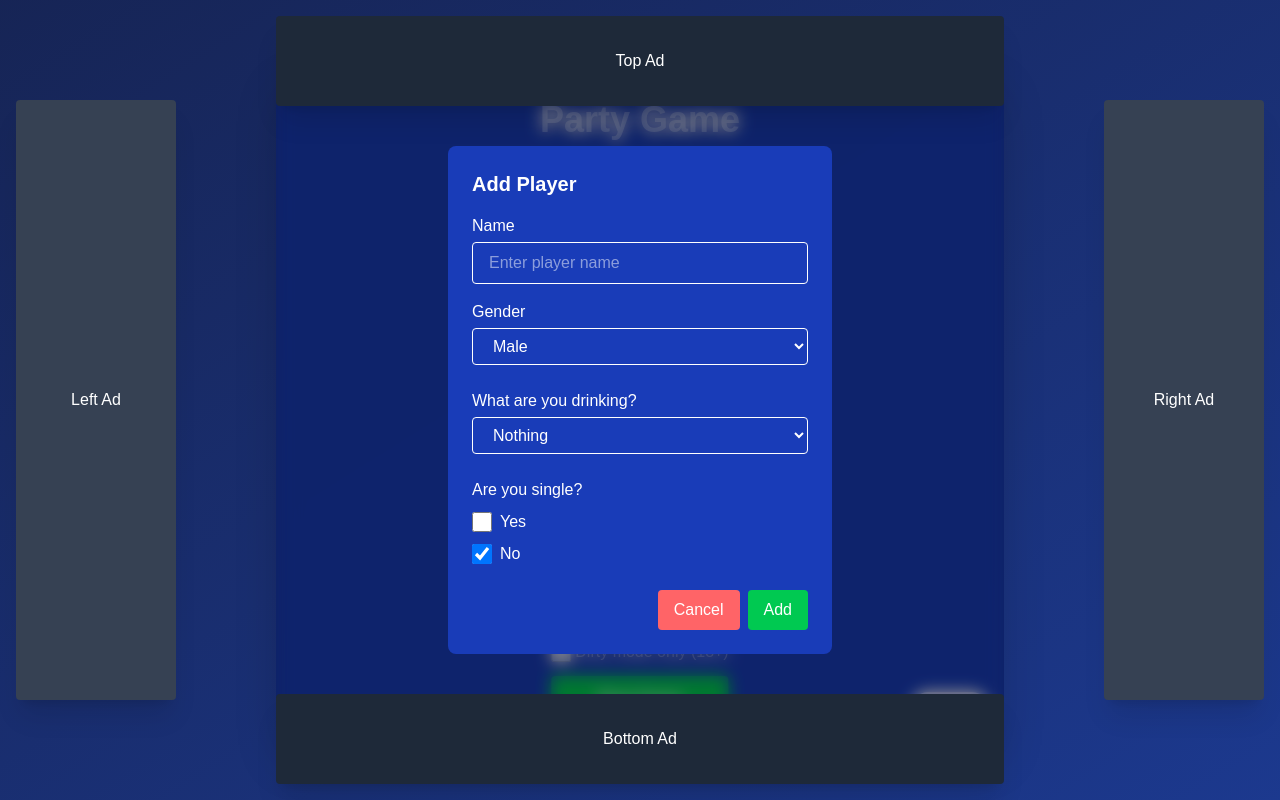
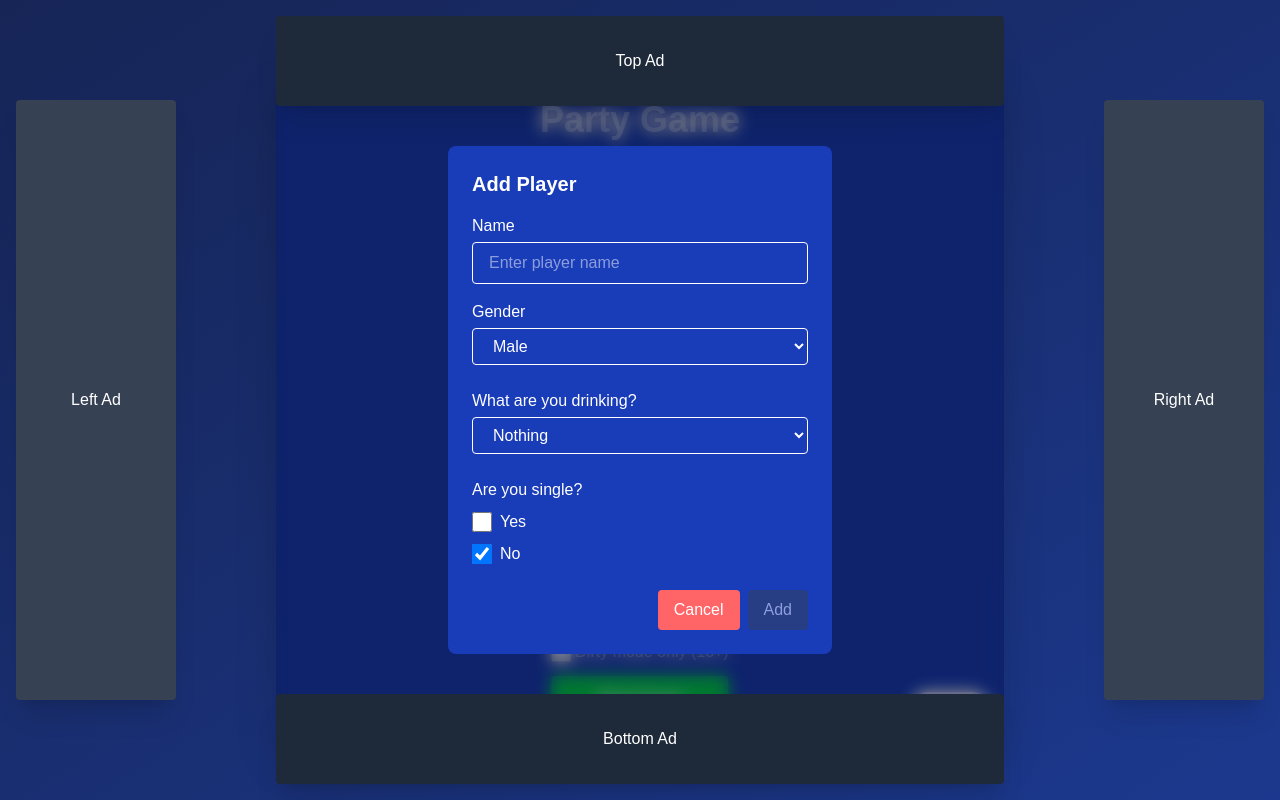
Before and after one commit to Belcuga/party-game, a Next.js app: page / in a window 1280 px wide. Both pictures are taken after a click on the button "Add Player". Built offline with nearby package versions, Linux system fonts and the light colour scheme; no server answers.

Commit message:
fixing errors

```diff
--- a/src/app/admin/questions/page.tsx
+++ b/src/app/admin/questions/page.tsx
@@ -5,6 +5,7 @@ import { supabase } from '@/app/lib/SupabaseClient';
 import { Loader2 } from 'lucide-react';
 import AddQuestionModal from '@/app/components/admin/AddQuestionModal';
 import { useRouter } from 'next/navigation';
+import { Question } from '@/app/types/question';
 
 export default function QuestionsPage() {
     const [questions, setQuestions] = useState<Question[]>([]);
--- a/src/app/components/admin/AddQuestionModal.tsx
+++ b/src/app/components/admin/AddQuestionModal.tsx
@@ -2,6 +2,7 @@
 
 import { useEffect, useState } from 'react';
 import { supabase } from '@/app/lib/SupabaseClient';
+import { Question } from '@/app/types/question';
 
 type Props = {
     isOpen: boolean;
--- a/src/app/components/game/AddPlayerModal.tsx
+++ b/src/app/components/game/AddPlayerModal.tsx
@@ -113,13 +113,14 @@ export default function AddPlayerModal({ isOpen, onClose, onAdd }: Props) {
                 <div className="flex justify-end gap-2">
                     <button
                         onClick={onClose}
-                        className="px-4 py-2 bg-red-400 rounded hover:bg-gray-400"
+                        className="px-4 py-2 bg-red-400 rounded hover:bg-red-600 cursor-pointer"
                     >
                         Cancel
                     </button>
                     <button
                         onClick={handleSubmit}
-                        className="px-4 py-2 bg-green-500 rounded hover:bg-green-600"
+                        className={`px-4 py-2 rounded ${name ? 'bg-green-500 cursor-pointer hover:bg-green-600' : 'bg-gray-700 hover:bg-gray-600'
+                        } ${!name ? 'opacity-50 cursor-not-allowed' : ''}`}
                     >
                         Add
                     </button>
--- a/src/app/game/[id]/page.tsx
+++ b/src/app/game/[id]/page.tsx
@@ -8,6 +8,7 @@ import { supabase } from '@/app/lib/SupabaseClient';
 import { Drink } from '@/app/types/player';
 import { GameState } from '@/app/types/game';
 import AdsLayout from '@/app/components/ad-layout/AdsLayout';
+import { Question } from '@/app/types/question';
 
 export default function PlayPage() {
   const router = useRouter();
--- a/src/app/page.tsx
+++ b/src/app/page.tsx
@@ -12,6 +12,7 @@ import { useGame } from './providers/GameContext';
 import { Loader2, TrashIcon } from 'lucide-react';
 import { SettingsLabel } from './types/gameSettings';
 import AdsLayout from './components/ad-layout/AdsLayout';
+import { Question } from './types/question';
 
 export default function Home() {
   const router = useRouter();
--- a/src/app/types/game.ts
+++ b/src/app/types/game.ts
@@ -1,4 +1,5 @@
-import { Drink, Gender, Player } from "./player";
+import { Player } from "./player";
+import { Question } from "./question";
 
 export type GamePlayer = {
     playerInfo: Player;
--- a/src/app/types/question.ts
+++ b/src/app/types/question.ts
@@ -1,4 +1,4 @@
-type Question = {
+export type Question = {
     id: number;
     created_at: string;
     question: string;
```
